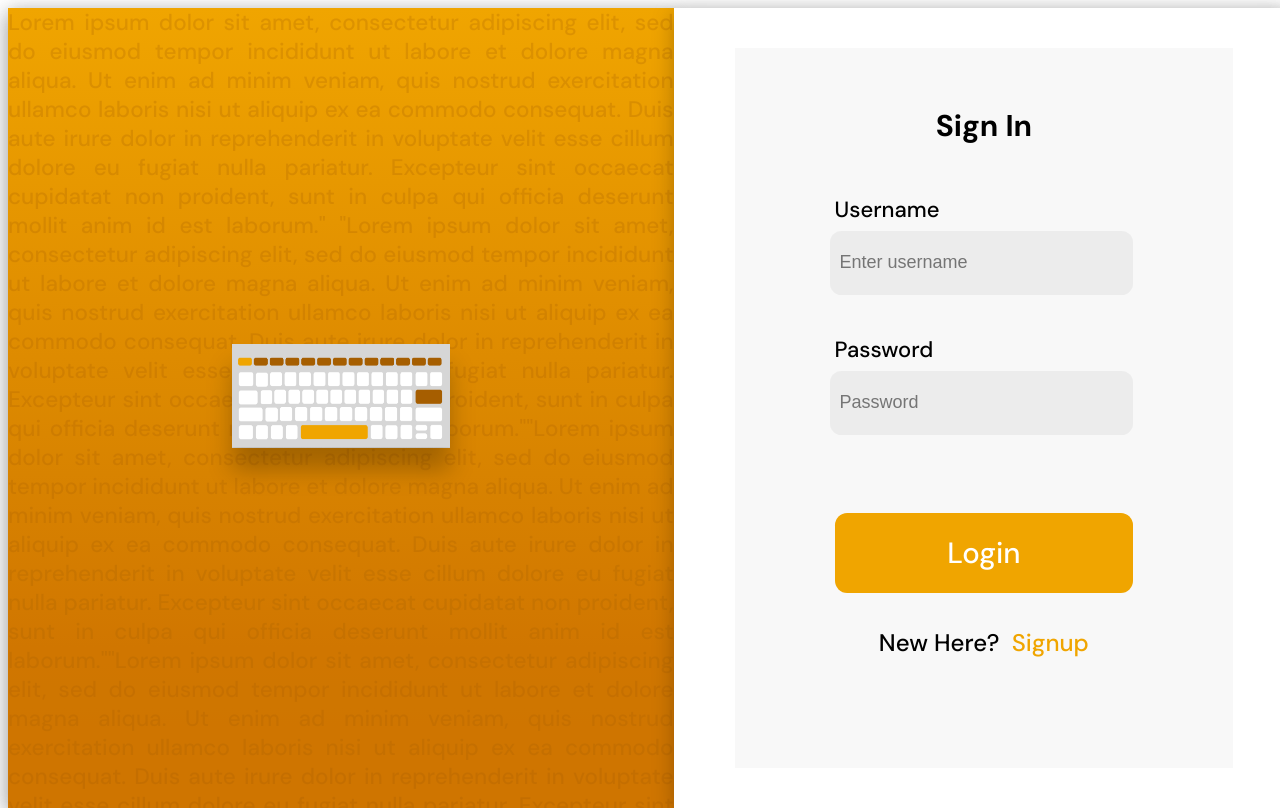
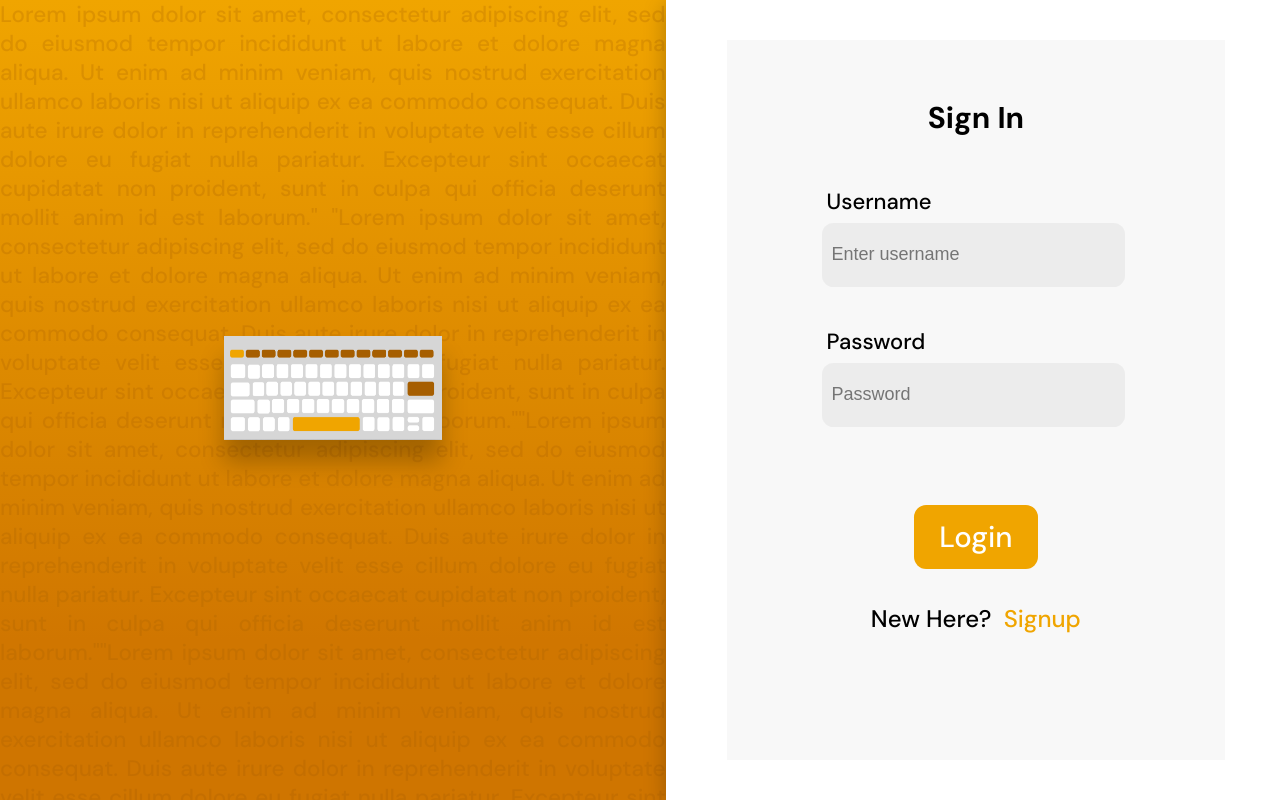
Before and after one commit to typeforslack/frontend, a React (Create React App) app: page /login in a window 1280 px wide. Built offline with nearby package versions, Linux system fonts and the light colour scheme.

Commit message:
Few css changes

```diff
--- a/src/App.css
+++ b/src/App.css
@@ -5,6 +5,7 @@ body {
   font-family: 'DM Sans', sans-serif !important;
   -webkit-font-smoothing: antialiased;
   -moz-osx-font-smoothing: grayscale;
+  margin: 0px;
 }
 
 .practise {
--- a/src/components/common/ui/ui.module.css
+++ b/src/components/common/ui/ui.module.css
@@ -1,6 +1,6 @@
 .button {
-  width: 60%;
-  height: 5rem;
+  width: 25%;
+  height: 4rem;
   border-radius: 12.2px;
   background-color: #f0a500;
   color: #ffffff;
--- a/src/components/loginSignup/loginsignup.css
+++ b/src/components/loginSignup/loginsignup.css
@@ -91,7 +91,7 @@
   word-break: break-all;
 }
 
-.txtbox{
+.txtbox {
   width: 57%;
   height: 4rem;
   border-radius: 11.4px;
@@ -129,8 +129,8 @@
 }
 
 .loginBtn {
-  width: 60%;
-  height: 5rem;
+  width: 25%;
+  height: 4rem;
   border-radius: 12.2px;
   background-color: #f0a500;
   color: #ffffff;
```
